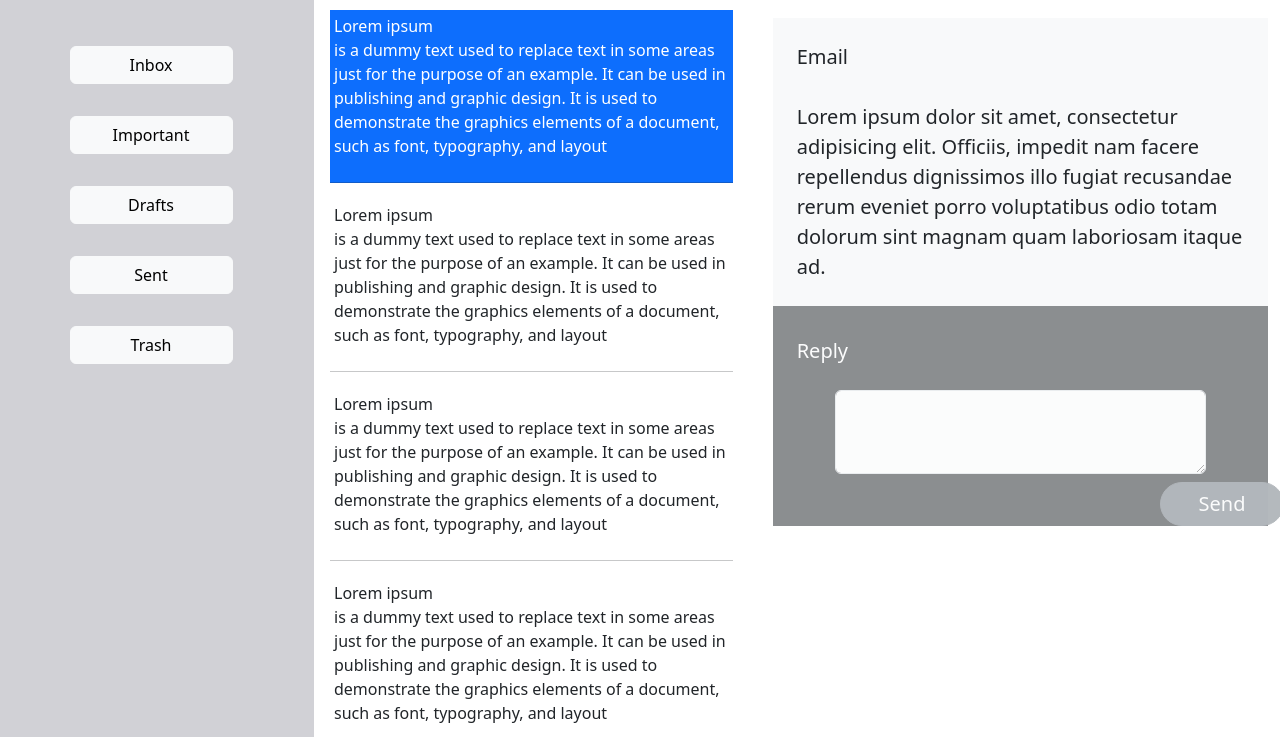
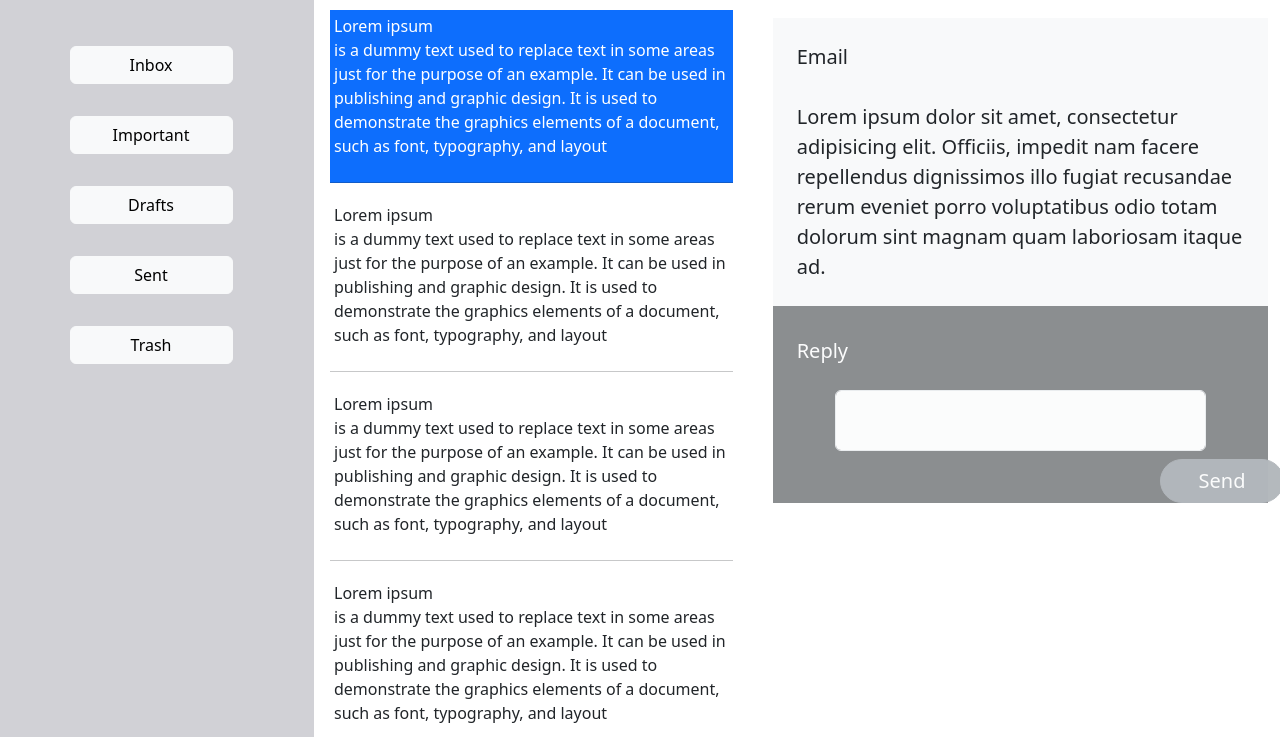
Before and after one commit to longtranBVT/bootstrap-grid-tran, a plain HTML site: page index.html in a window 1280 px wide. Shown: the part 63-800 px from the top of the page. Drawn offline with nearby package versions, Linux system fonts and the light colour scheme.

Commit message:
fix text box

```diff
--- a/index.html
+++ b/index.html
@@ -138,7 +138,7 @@
 
                 <div class="col-11 fs-5 mb-4 ms-4 text-white" > <br>  Reply <br> </div>
                 <div class="form-floating d-flex justify-content-center text-dark">
-                  <textarea type="text" class="form-control w-75 h-100 fs-5" id="replay-text-area" placeholder="Reply here"></textarea>
+                  <input type="text" class="form-control w-75 h-100 fs-5" id="replay-text-area" placeholder="Reply here"></input>
                 </div>
 
         <!-- reply button -->
```
